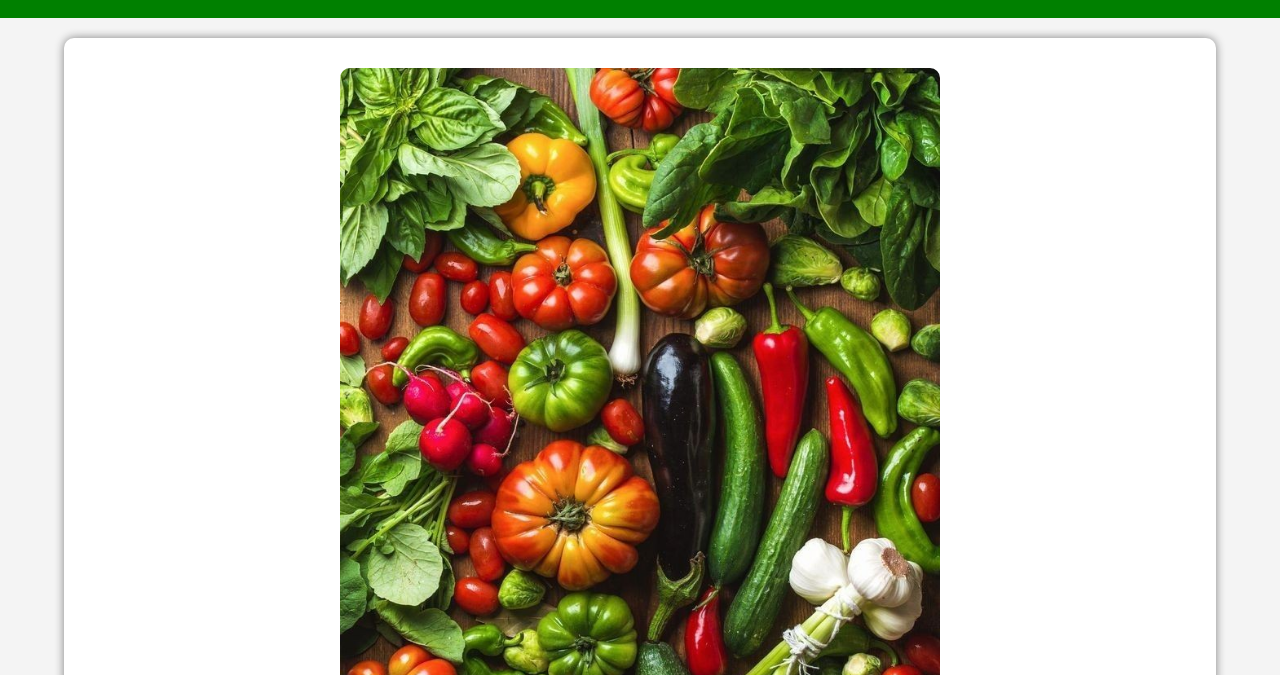
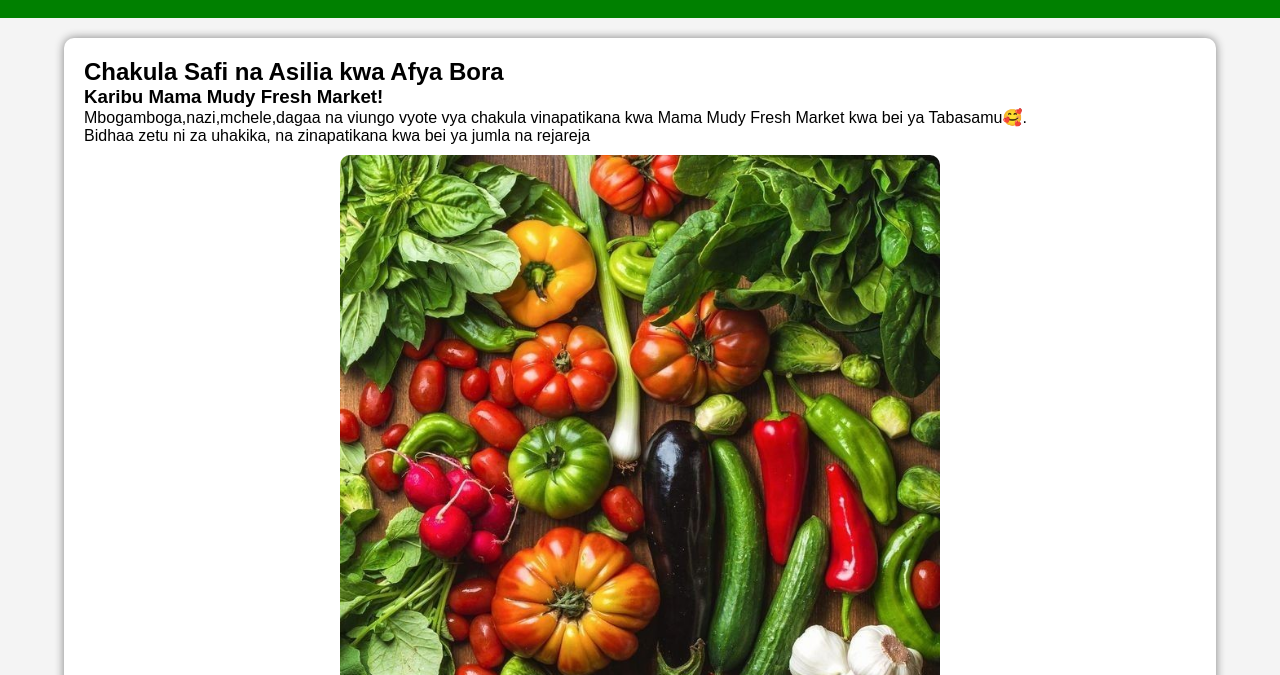
Before and after one commit to Tabo-Tech/Mama-Mudy-Fresh-Market, a plain HTML site: page index.html in a window 1280 px wide. Shown: the part 125-800 px from the top of the page. Drawn offline with Linux system fonts and the light colour scheme; a script that the page names is missing.

Commit message:
Update index.html

```diff
--- a/index.html
+++ b/index.html
@@ -44,12 +44,12 @@
     </header>
 
     <section id="nyumbani">
-          <img src ="mbogamboga.jpg" width="100%" height="100%" alt= "Chakula Safi na Asilia kwa Afya Bora.<br><br> Karibu Mama Mudy Fresh Market!" class="section-image" type= "background-image">
         <h2>Chakula Safi na Asilia kwa Afya Bora</h2>
         <h3>Karibu Mama Mudy Fresh Market!</h3>
         <p>Mbogamboga,nazi,mchele,dagaa na viungo vyote vya chakula vinapatikana kwa Mama Mudy Fresh Market
                        kwa bei ya Tabasamu🥰.</p>
           <p> Bidhaa zetu ni za uhakika, na zinapatikana kwa bei ya jumla na rejareja</p>
+         <img src ="mbogamboga.jpg" width="100%" height="100%" alt= "" class="section-image">
         <div class = "product">
         <img src="mchelee.jpg" width = "200" height = "200" alt = "mchele mzuri unapatikana pia" class="section-image"
          onclick = "openImage(this)">
```
